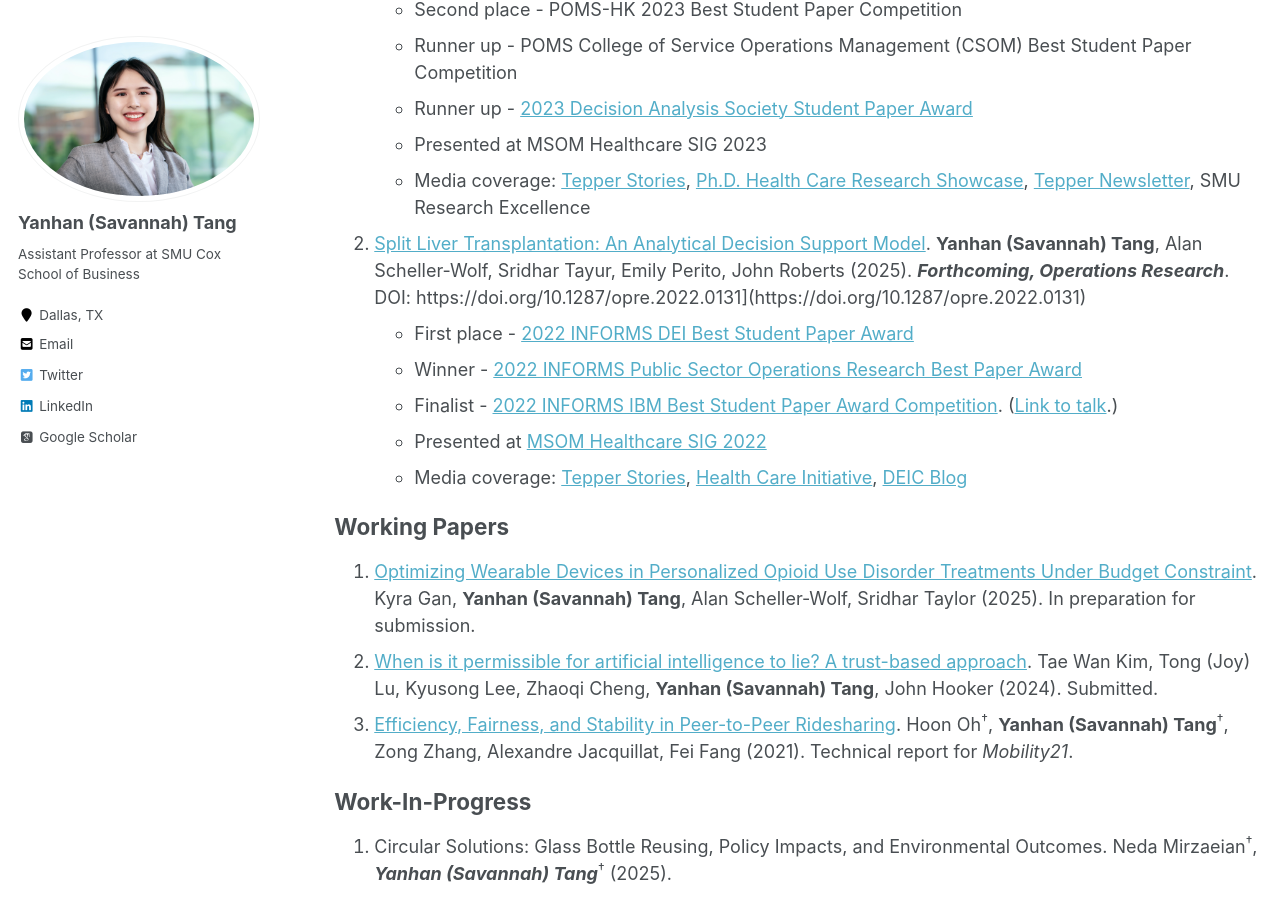
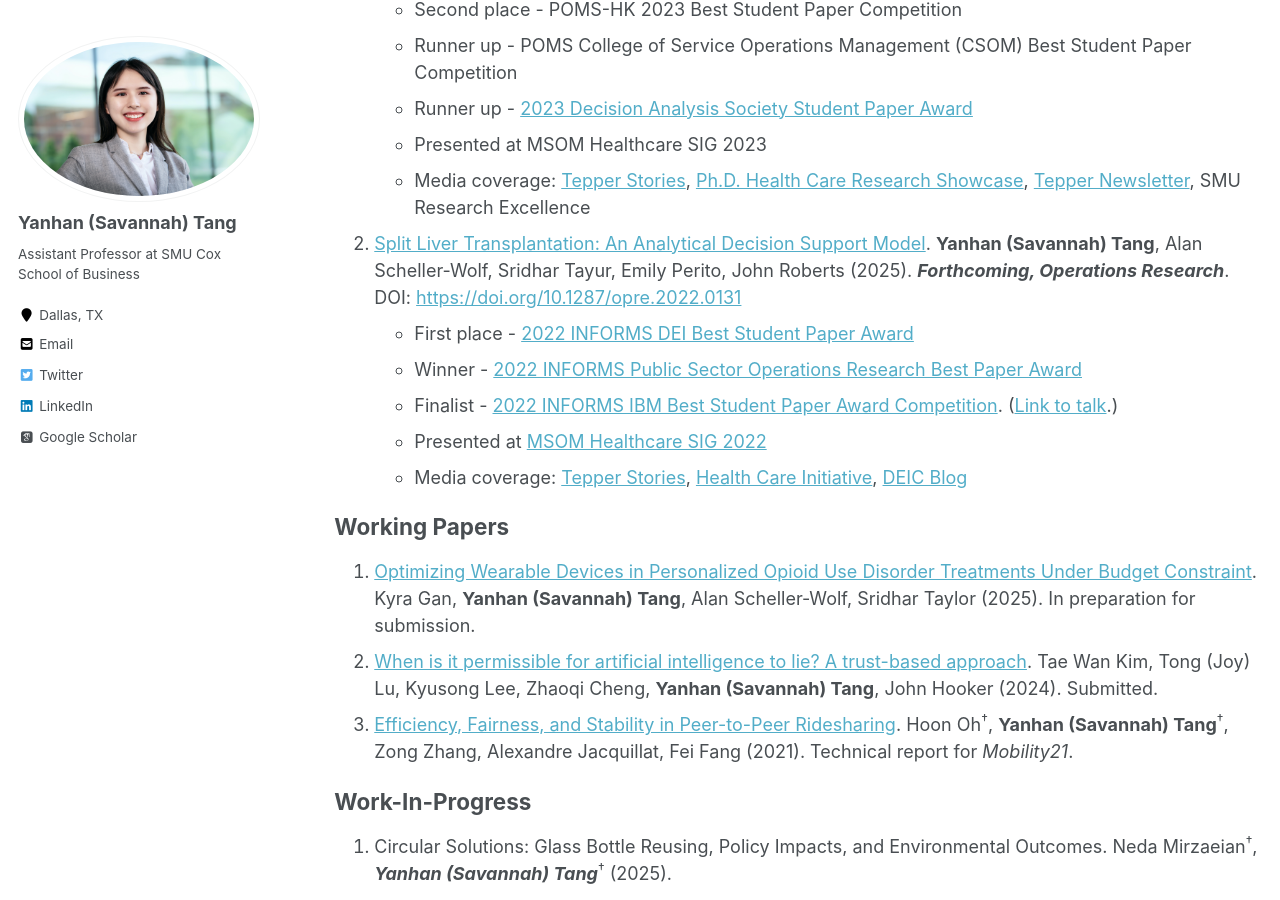
Before and after one commit to savytang/savytang.github.io, a Jekyll site: the page built from _pages/researches.md, in a window 1280 px wide and 900 px high, scrolled down 344 px. Built offline with Jekyll 4.4.1, drawn with Linux system fonts in a browser that asks for light colours; some web fonts are replaced.

Commit message:
typo-doi
added left bracket

```diff
--- a/_pages/researches.md
+++ b/_pages/researches.md
@@ -15,7 +15,7 @@ author_profile: true
   - Presented at MSOM Healthcare SIG 2023
   - Media coverage: [Tepper Stories](https://www.cmu.edu/tepper/news/stories/2023/january/research-summary.html), [Ph.D. Health Care Research Showcase](https://www.cmu.edu/tepper/faculty-and-research/initiatives/health-care-initiative/education/research.html), [Tepper Newsletter](https://www.cmu.edu/tepper/news/stories/2025/march/increased-use-of-split-liver-transplantation-can-bring-more-equitable-fairer-outcomes-for-patients.html?utm_campaign=2025-03-20+Piper&utm_source=research&utm_medium=all&utm_content=res_med_0&utm_term=tepper_0&utm_id=split+liver+transplantation+can+bring+about+more+equitable+outcomes), SMU Research Excellence
 
-1. [Split Liver Transplantation: An Analytical Decision Support Model](https://papers.ssrn.com/sol3/papers.cfm?abstract_id=3877523). __Yanhan (Savannah) Tang__, Alan Scheller-Wolf, Sridhar Tayur, Emily Perito, John Roberts (2025). ___Forthcoming, Operations Research___. DOI: https://doi.org/10.1287/opre.2022.0131](https://doi.org/10.1287/opre.2022.0131)
+1. [Split Liver Transplantation: An Analytical Decision Support Model](https://papers.ssrn.com/sol3/papers.cfm?abstract_id=3877523). __Yanhan (Savannah) Tang__, Alan Scheller-Wolf, Sridhar Tayur, Emily Perito, John Roberts (2025). ___Forthcoming, Operations Research___. DOI: [https://doi.org/10.1287/opre.2022.0131](https://doi.org/10.1287/opre.2022.0131)
   - First place - [2022 INFORMS DEI Best Student Paper Award](https://connect.informs.org/diversity/student-paper-award)
   - Winner - [2022 INFORMS Public Sector Operations Research Best Paper Award](https://www.informs.org/Recognizing-Excellence/Community-Prizes/Public-Sector-O.R/Public-Sector-Operations-Research-Best-Paper-Award)
   - Finalist - [2022 INFORMS IBM Best Student Paper Award Competition](https://www.informs.org/Recognizing-Excellence/Award-Recipients/Yanhan-Savannah-Tang). ([Link to talk](https://www.youtube.com/watch?v=3QSfzrrAWQs).)
```
Also changed, not shown: 1 other file.
